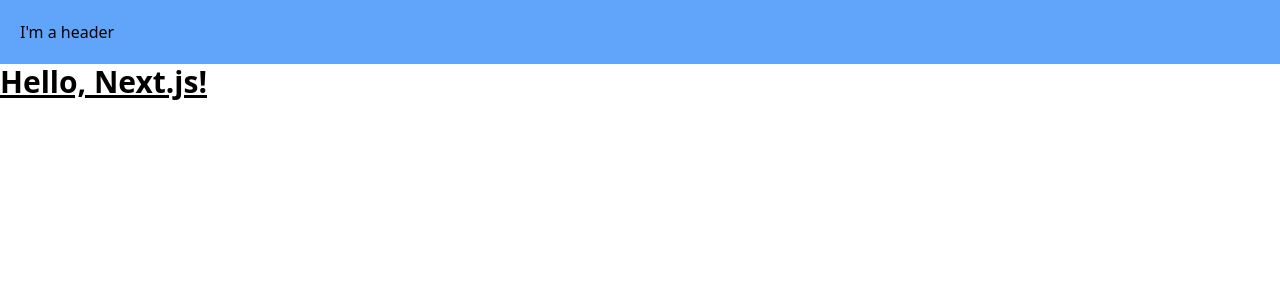
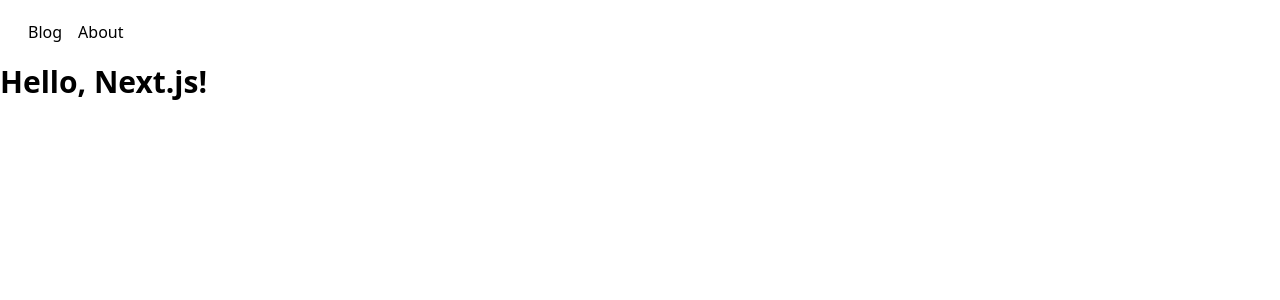
Before and after one commit to Pmasquilier/pierremasquilier.blog, a Next.js app: page / in a window 1280 px wide. Shown: the top 300 px of the page. Built offline with nearby package versions, Linux system fonts and the light colour scheme.

Commit message:
feat: create about page and navigation

```diff
--- a/app/Header.tsx
+++ b/app/Header.tsx
@@ -1,9 +1,16 @@
+import Link from "next/link";
 import React from "react";
+import "../styles/globals.css";
 
 function Header() {
   return (
-    <header className="p-5 bg-blue-400">
-      <p>I&apos;m a header</p>
+    <header className="p-5">
+      <Link className="p-2" href={"/"}>
+        Blog
+      </Link>
+      <Link className="p-2" href={"/about"}>
+        About
+      </Link>
     </header>
   );
 }
--- /dev/null
+++ b/app/about/page.tsx
@@ -0,0 +1,7 @@
+import React from "react";
+
+function about() {
+  return <div>about</div>;
+}
+
+export default about;
--- a/app/page.tsx
+++ b/app/page.tsx
@@ -1,10 +1,9 @@
-import { Fragment } from "react";
 import "../styles/globals.css";
 
 export default function Home() {
   return (
-    <Fragment>
-      <h1 className="text-3xl font-bold underline">Hello, Next.js!</h1>
-    </Fragment>
+    <>
+      <h1 className="text-3xl font-bold">Hello, Next.js!</h1>
+    </>
   );
 }
```
